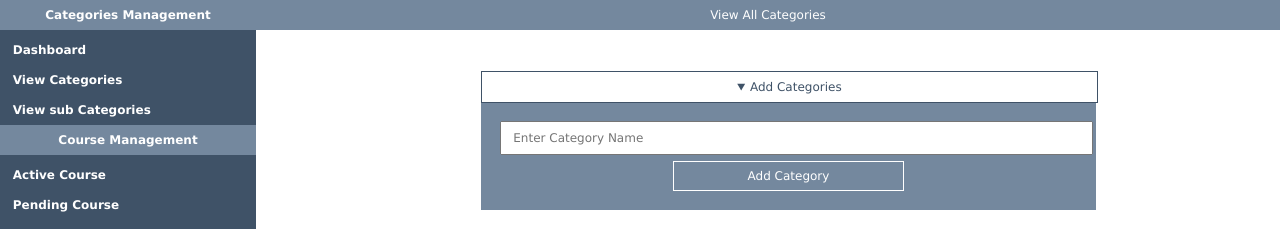
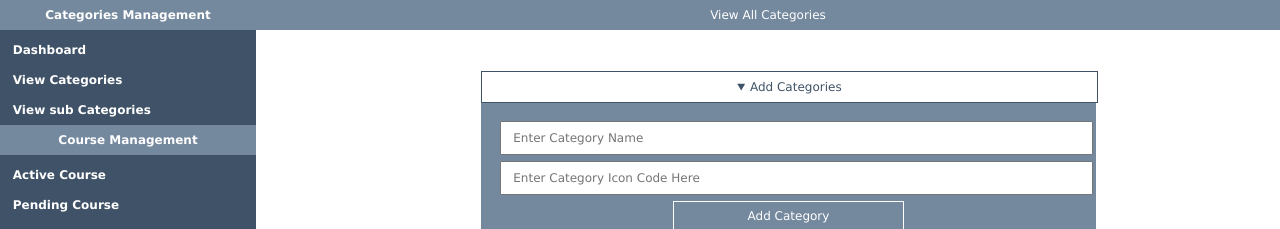
Before and after one commit to m-u-hasan/eTechnical-School, a PHP site: page /admin/index.php?cata in a window 1280 px wide, after a click on "Add Categories". Shown: the part 60-289 px from the top of the page. Run offline with PHP 8.4, Linux system fonts and the light colour scheme; data that the repository does not hold is empty.

Commit message:
Update and fix cat and home category icon dynamically

```diff
--- a/admin/cata.php
+++ b/admin/cata.php
@@ -11,6 +11,8 @@
 			<summary> Add Categories </summary>
 			<form method = "post" enctype="multipart/form-data">
 				<input type="text" name="cata_name" placeholder="Enter Category Name "/>
+				<input type="text" name="cat_icon" placeholder="Enter Category Icon Code Here  "/>
+
 				<center><button name = "add_cata">Add Category</button></center>
 			</form>
 		</details>
--- a/admin/inc/function.php
+++ b/admin/inc/function.php
@@ -3,6 +3,7 @@
 		include("inc/db.php");
 		if(isset($_POST['add_cata'])){
 			$cata_name = $_POST['cata_name'];
+				$cat_icon = $_POST['cat_icon'];
 
 			$check = $con->prepare("select * from cata where cata_name='$cata_name'");
 			$check->setFetchMode(PDO::FETCH_ASSOC);
@@ -13,7 +14,7 @@
 				echo"<script>alert('Category Already Added')</script>";
 				echo "<script>window.open('index.php?cata','_self')</script>";
 			}else{
-					$add_cata = $con->prepare("insert into cata(cata_name)values('$cata_name')");
+					$add_cata = $con->prepare("insert into cata(cata_name,cat_icon)values('$cata_name','$cat_icon')");
 					if($add_cata->execute()){
 					echo "<script>alert('Category Added Successfully')</script>";
 					echo "<script>window.open('index.php?cata','_self')</script>";
@@ -44,6 +45,11 @@
 			echo"<h3>Edit Categories</h3>
 			<form  id ='edit_form' method = 'post' enctype='multipart/form-data'>
 				<input type='text' name='cata_name' value='".$row['cata_name']."' placeholder='Enter Category Name '/>
+
+	<input type='text' name='cat_icon' value='".$row['cat_icon']."' placeholder='Enter Category icon '/>
+
+
+
 				<center><button name = 'edit_cata'>Edit Category</button></center>
 			</form>
 			";
@@ -52,18 +58,10 @@
 			if(isset($_POST['edit_cata']))
 			{
 			$cata_name = $_POST['cata_name'];
+			$cat_icon = $_POST['cat_icon'];
 
-				$check = $con->prepare("select * from cata where cata_name='$cata_name'");
-				$check->setFetchMode(PDO::FETCH_ASSOC);
-				$check->execute();
-				$count = $check->rowCount();
-				if($count==1)
-				{
-					echo"<script>alert('Category Already Added')</script>";
-					echo "<script>window.open('index.php?cata','_self')</script>";
-				}else{
 
-				$up = $con->prepare("update cata set cata_name='$cata_name'where cata_id='$id'");
+				$up = $con->prepare("update cata set cata_name='$cata_name', cat_icon='$cat_icon' where cata_id='$id'");
 				if($up->execute()){
 				echo "<script>alert('Category Updated Successfully')</script>";
 				echo "<script>window.open('index.php?cata','_self')</script>";
@@ -74,7 +72,6 @@
 					echo "<script>window.open('index.php?cata','_self')</script>";
 				}
 
-			}
 
 		}
 	}
@@ -157,7 +154,7 @@
 		while($row=$get_cata->fetch()):
 			echo"<tr>
 			<td>".$i++."</td>
-			<td>".$row['cata_name']."</td>
+			<td> ".$row['cata_name']." ".$row['cat_icon']."</td>
 			<td><a href='index.php?cata&edit_cata=".$row['cata_id']."'>Edit</a></td>
 			<td><a href='index.php?cata&del_cata=".$row['cata_id']."'>Delete</a></td>
 
--- a/css/style.css
+++ b/css/style.css
@@ -95,9 +95,9 @@ body{
 <--Home-------------------->
 #home_cat { width:100%; padding: 3% 5% 5% 3%; }
 #home_cat h2 {font-size: 30px; text-align: center; color: #3f5267; font-weight: normal; margin-top: 2%}
-#home_cat ul {list-style-type: none; margin-top: 2%; margin-bottom: 3%; overflow-y: auto; height: 400px;}
+#home_cat ul {list-style-type: none; margin-top: 2%; margin-bottom: 3%; overflow-y: auto; height: 450px; }
 
-#home_cat ul li {transition: all 0.3s ease-in-out; margin-left: 2%;  margin-bottom: 2%; width: 18%; height: 200px; background:#fff; float: left}
+#home_cat ul li {transition: all 0.3s ease-in-out; margin-left: 2%; margin-right: 1px; margin-bottom: 2%; width: 17.5%; height: 200px; background:#fff; float: left}
 
 #home_cat ul li a {text-decoration: none}
 #home_cat ul li a i {text-align: center; color:#3f5267; font-size: 60px; margin-top: 20%; margin-bottom: 2%; padding-bottom: }
--- a/inc/function.php
+++ b/inc/function.php
@@ -27,7 +27,7 @@
 		while($row=$get_cat->fetch()):
 			echo "
 				 <li>
-					<a href='#' style='color: #3f5267;'> <i class='fas fa-code'></i> ".$row['cata_name']."</a>
+					<a href='#' style='color: #3f5267;'>".$row['cat_icon']." ".$row['cata_name']."</a>
 				</li>
 			";
 		endwhile;
@@ -43,7 +43,7 @@
 			<li>
 				<a href='#'>
 				<center>
-				<i class='fas fa-crop'></i>
+	      ".$row['cat_icon']."
 				<h4>".$row['cata_name']." </h4>
 				<p>2</p>
 				</center>
```
